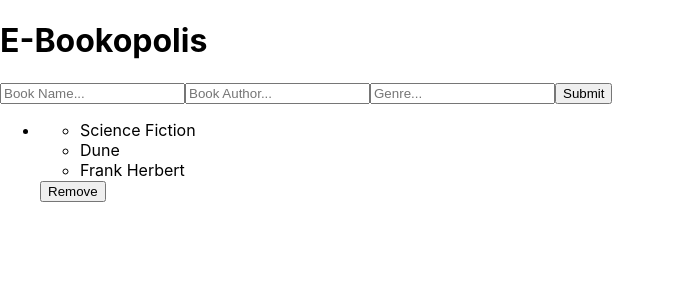
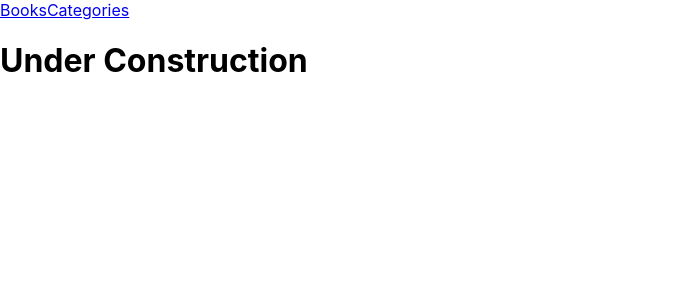
Before and after one commit to HAMMAS-SALEEM/E-Bookopolis, a React (Create React App) app: page /categories in a window 1280 px wide. Shown: the top 300 px of the page, without its empty margins (0-675 px from the left). Built offline with nearby package versions, Linux system fonts and the light colour scheme; the HTML template or start-up script is replaced by a standard one.

Commit message:
Added Routes

```diff
--- a/src/App.js
+++ b/src/App.js
@@ -1,8 +1,15 @@
+import { Routes, Route } from 'react-router-dom';
 import './App.css';
 import Books from './components/Books';
+import Categories from './components/Categories';
 
 function App() {
-  return <Books />;
+  return (
+    <Routes>
+      <Route path="/" element={<Books />} />
+      <Route path="/categories" element={<Categories />} />
+    </Routes>
+  );
 }
 
 export default App;
--- a/src/components/Books.js
+++ b/src/components/Books.js
@@ -1,4 +1,5 @@
 import React from 'react';
+import Navbar from './Navbar';
 
 const Books = () => {
   const booksArray = [{
@@ -6,6 +7,7 @@
   }];
   return (
     <>
+      <Navbar />
       <h1 className="books-page-title">E-Bookopolis</h1>
       <form id="form">
         <input type="text" id="book-title" name="book-title" className="book" placeholder="Book Name..." />
--- a/src/components/Categories.js
+++ b/src/components/Categories.js
@@ -1,7 +1,9 @@
 import React from 'react';
+import Navbar from './Navbar';
 
 const Categories = () => (
   <>
+    <Navbar />
     <h1 className="categories-page-title">Under Construction</h1>
   </>
 );
--- /dev/null
+++ b/src/components/Navbar.js
@@ -0,0 +1,11 @@
+import React from 'react';
+import { Link } from 'react-router-dom';
+
+const Navbar = () => (
+  <>
+    <Link to="/">Books</Link>
+    <Link to="/categories">Categories</Link>
+  </>
+);
+
+export default Navbar;
```
